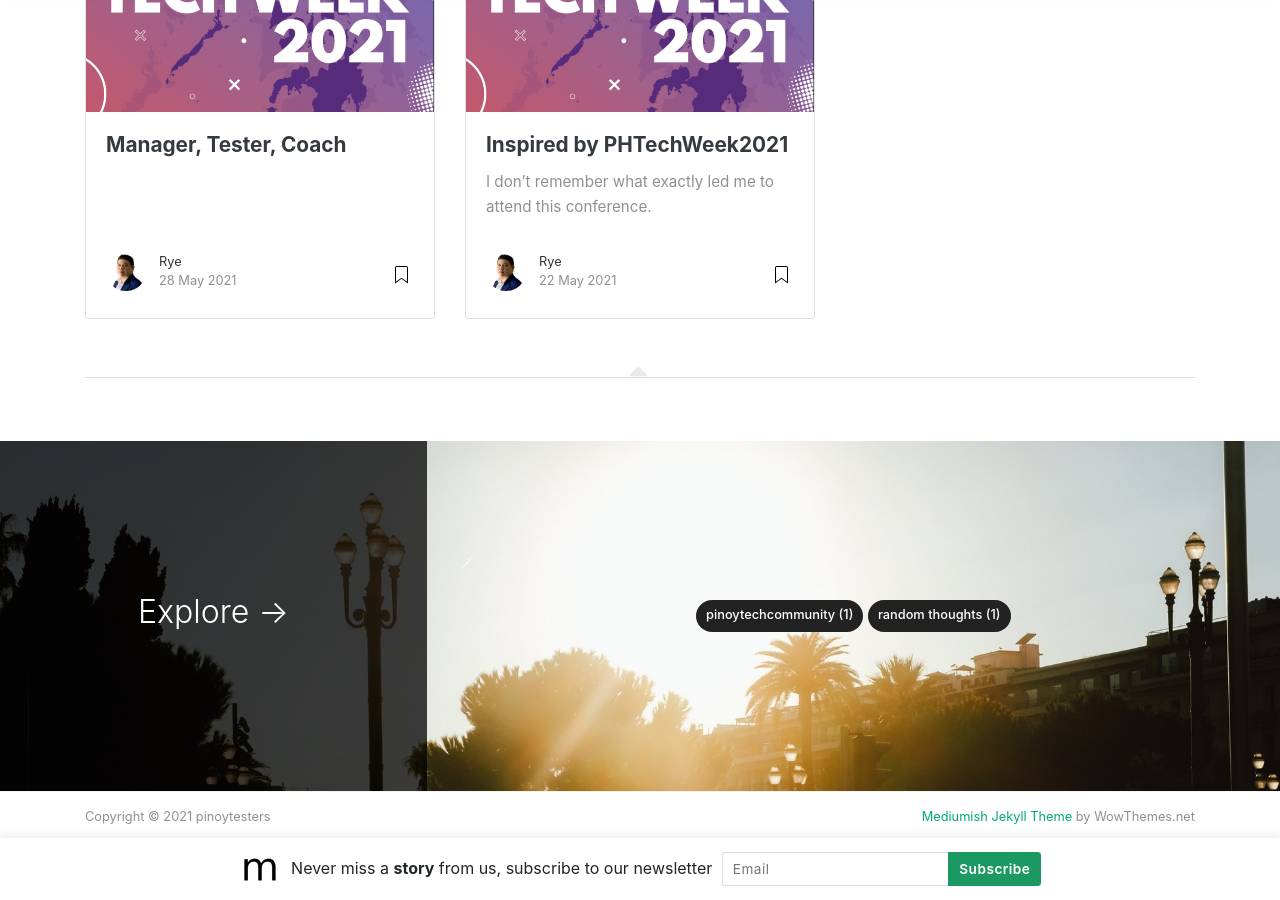
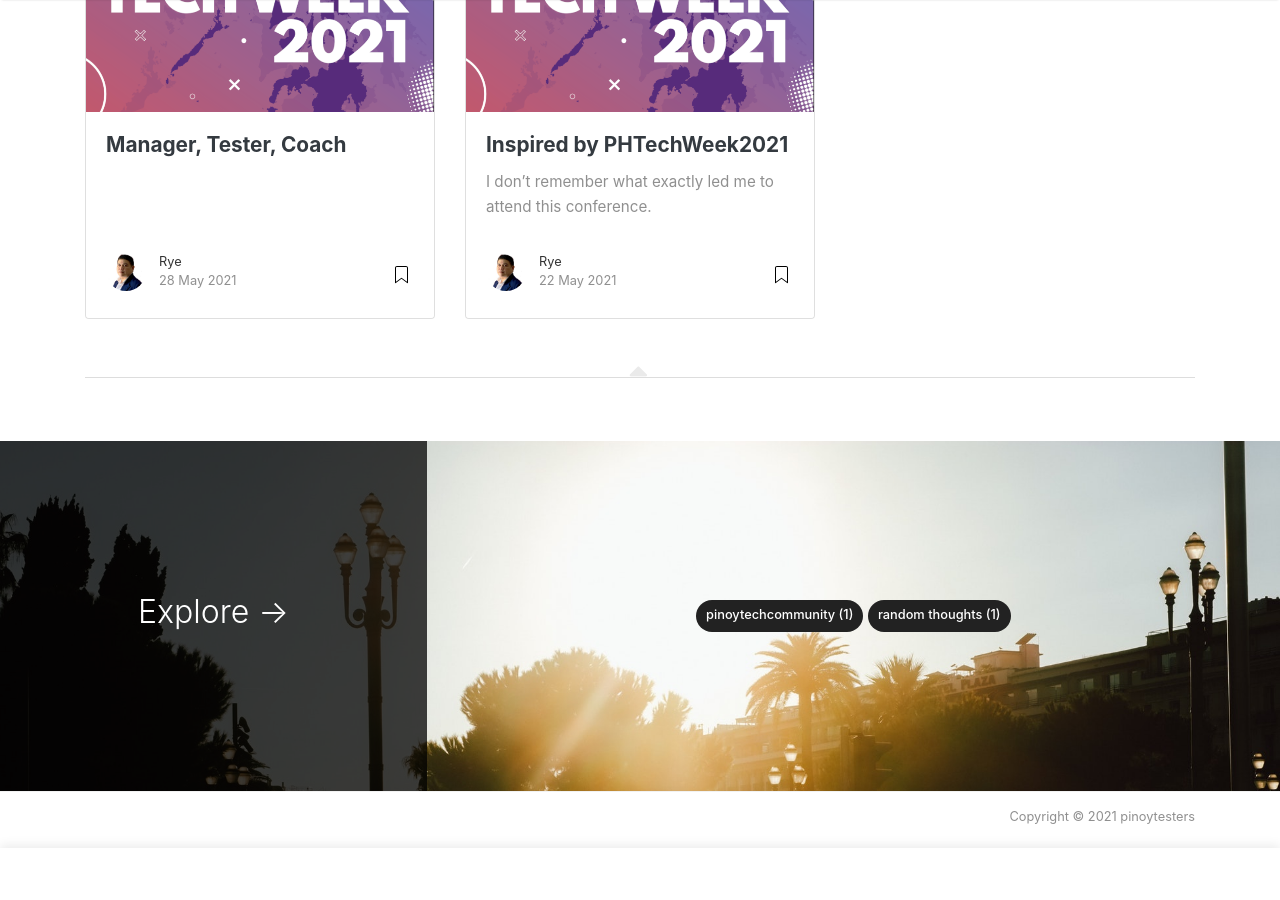
Before and after one commit to pinoytesters/pinoytesters.github.io, a Jekyll site: the page built from index.html, in a window 1280 px wide and 900 px high, scrolled down 837 px. Built offline with Jekyll 4.4.1, drawn with Linux system fonts in a browser that asks for light colours; nearby versions of some CDN libraries; the list of posts is cut into pages by our own code.

Commit message:
remove unnecessary text on pages

```diff
--- a/_layouts/default.html
+++ b/_layouts/default.html
@@ -111,14 +111,15 @@ ga('send', 'pageview');
 <!-- Bottom Alert Bar
 ================================================== -->
 <div class="alertbar">
-	<div class="container text-center">
+	<div class="container text-center">&nbsp;<!--
+        TODO
 		<span><img src="{{ site.baseurl }}/{{ site.logo }}" alt="{{site.title}}"> &nbsp; Never miss a <b>story</b> from us, subscribe to our newsletter</span>
         <form action="{{site.mailchimp-list}}" method="post" name="mc-embedded-subscribe-form" class="wj-contact-form validate" target="_blank" novalidate>
             <div class="mc-field-group">
             <input type="email" placeholder="Email" name="EMAIL" class="required email" id="mce-EMAIL" autocomplete="on" required>
             <input type="submit" value="Subscribe" name="subscribe" class="heart">
             </div>
-        </form>
+        </form>-->
 	</div>
 </div>
 {% endif %}
@@ -156,10 +157,10 @@ ga('send', 'pageview');
     <div class="container">
         <div class="row">
             <div class="col-md-6 col-sm-6 text-center text-lg-left">
-                Copyright © {{ site.time | date: "%Y" }} {{ site.name }}
+                &nbsp;
             </div>
             <div class="col-md-6 col-sm-6 text-center text-lg-right">
-                <a target="_blank" href="https://www.wowthemes.net/mediumish-free-jekyll-template/">Mediumish Jekyll Theme</a> by WowThemes.net
+                Copyright © {{ site.time | date: "%Y" }} {{ site.name }}
             </div>
         </div>
     </div>
```
